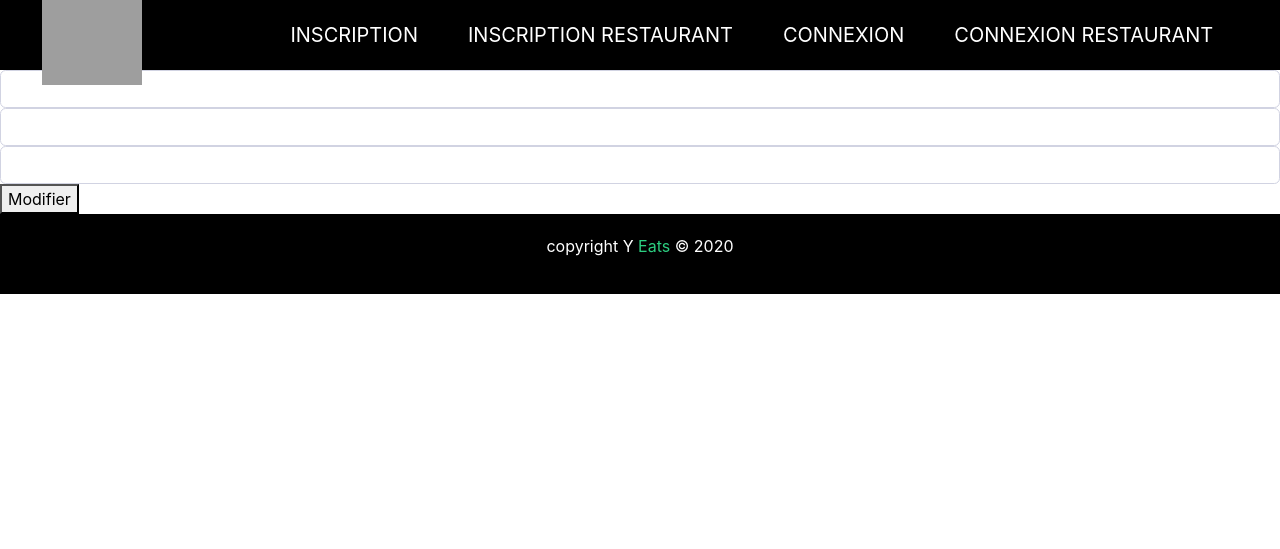
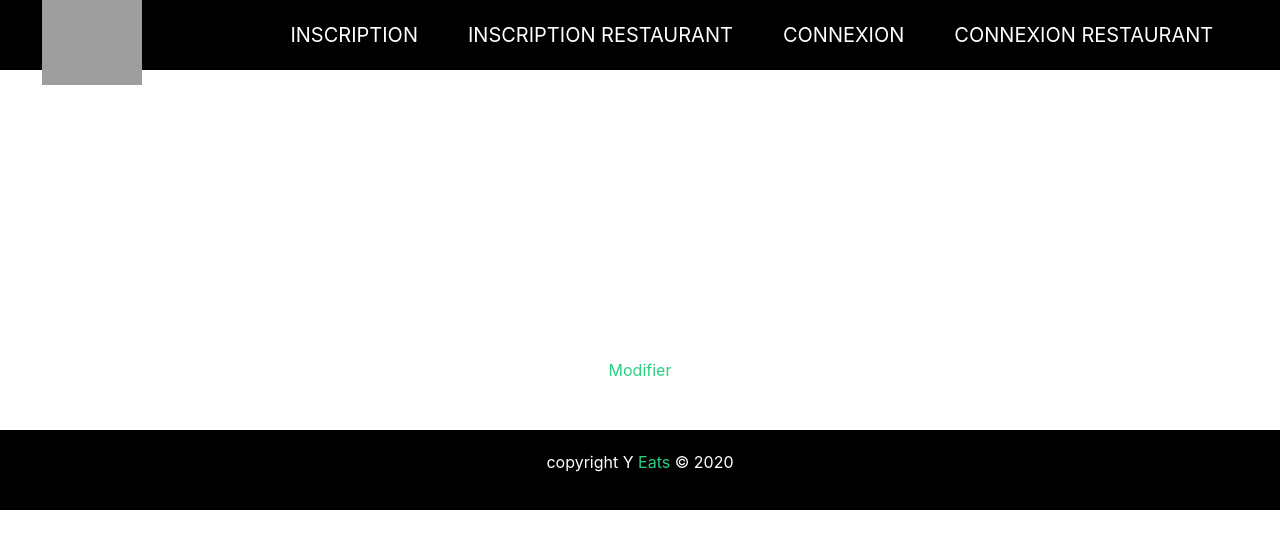
Before and after one commit to loux22/resto_delivery, a Symfony app: template delivery/templates/admin/memberModify.html.twig in a window 1280 px wide. Shown: the top 549 px of the page. Run offline with Twig, Linux system fonts and the light colour scheme; the template is opened without the code that fills it, so the values that code supplies are empty; form fields are guessed from the names that the template uses; some libraries are stand-ins or nearby versions; grey boxes are pictures that could not be loaded.

Commit message:
rgerergr

```diff
--- /dev/null
+++ b/delivery/public/css/memberModify.css
@@ -0,0 +1,87 @@
+
+
+.body{
+    display: grid;
+    justify-content: center;
+}
+
+.body__content{
+    display: flex;
+    flex-direction: column;
+    /* justify-content: center; */
+    align-items: center;
+    padding: 20px;
+}
+
+.body__username{
+    padding: 20px;
+}
+.body__username input{
+    width: 300px;
+    height: 40px;
+    background: #FFFFFF;
+    border: none;
+    border-radius: 1px;
+    padding-left: 20px;
+    /* color: rgba(0, 0, 0, 0.5); */
+}
+
+.body__lastname{
+    padding: 20px;
+}
+.body__lastname input{
+    width: 300px;
+    height: 40px;
+    background: #FFFFFF;
+    border: none;
+    border-radius: 1px;
+    padding-left: 20px;
+    /* color: rgba(0, 0, 0, 0.5); */
+}
+
+.body__address{
+    padding: 20px;
+}
+.body__address input{
+    width: 300px;
+    height: 40px;
+    background: #FFFFFF;
+    border: none;
+    border-radius: 1px;
+    padding-left: 20px;
+    /* color: rgba(0, 0, 0, 0.5); */
+}
+
+.body__button{
+    display: flex;
+    justify-content: center;
+    padding: 20px;
+}
+.styled2 {
+    /* border: 0; */
+    line-height: 2.5;
+    padding: 0 20px;
+    font-size: 1rem;
+    text-align: center;
+    color: #2CCE80;
+    border-radius: 1px;
+    background-color: #ffffff;
+    border: black 10px;
+
+    /* background-image: linear-gradient(to top left,
+                                      rgba(0, 0, 0, .2),
+                                      rgba(0, 0, 0, .2) 30%,
+                                      rgba(0, 0, 0, 0)); */
+}
+
+.styled2:hover {
+    background-color: #2CCE80;
+    box-shadow: inset -2px -2px 3px rgba(255, 255, 255, 0.6),
+    inset 2px 2px 3px rgba(255, 255, 255, 0.6);
+    color: white;
+}
+
+.styled2:active {
+    box-shadow: inset -2px -2px 3px rgba(0, 0, 0, .6),
+                inset 2px 2px 3px rgba(0, 0, 0, .6);
+}
--- a/delivery/templates/admin/memberModify.html.twig
+++ b/delivery/templates/admin/memberModify.html.twig
@@ -3,29 +3,42 @@
 {% block link %}
 <link rel="stylesheet" href="{{ asset('/css/sb-admin-2.min.css')}}">
 <link rel="stylesheet" href="{{ asset('/css/dashboard.css')}}">
+<link rel="stylesheet" href="{{ asset('/css/memberModify.css')}}">
 {% endblock %}
 
 {% block title %}Admin Modifier {{member.username}}{% endblock %}
 
 {% block body %}
+<div class="body">
+    <div class="body__content">
         {{form_start(memberFormModify)}}
-
+    <div class="body__username">
         {% if form_errors(memberFormModify.username) %}
         {{form_errors(memberFormModify.username)}}
         {% endif %}
         {{form_widget(memberFormModify.username)}}
+    </div>
 
+    <div class="body__lastname">
         {% if form_errors(memberFormModify.lastname) %}
         {{form_errors(memberFormModify.lastname)}}
         {% endif %}
         {{form_widget(memberFormModify.lastname)}}
+    </div>
 
+    <div class="body__address">
         {% if form_errors(memberFormModify.address) %}
         {{form_errors(memberFormModify.address)}}
         {% endif %}
         {{form_widget(memberFormModify.address)}}
+    </div>
 
-    <button type="submit">Modifier</button>
+    <div class="body__button">
+        <button class="favorite styled2" type="submit">Modifier</button>
+    </div>
 
     {{form_end(memberFormModify)}}
+    </div>
+
+</div>
 {% endblock %}
```
Lines whose indentation alone changed are shown as unchanged.
